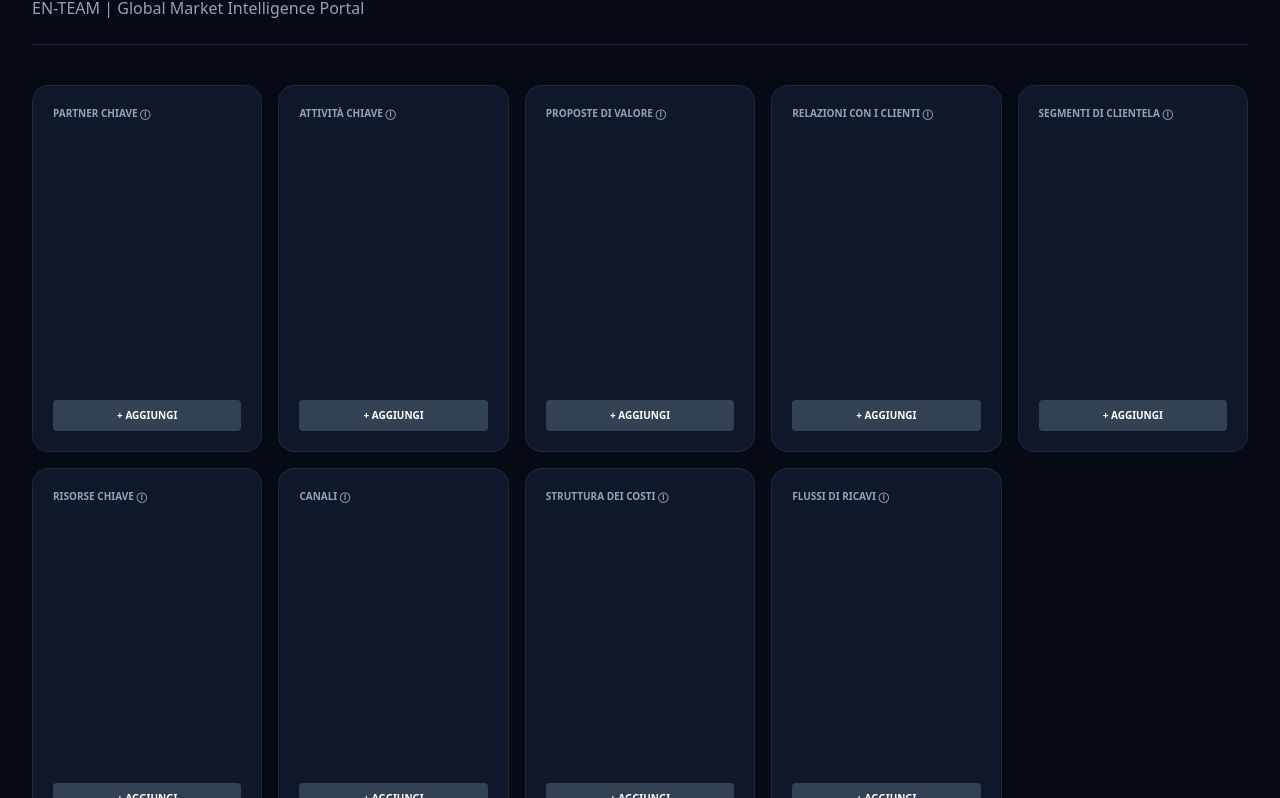
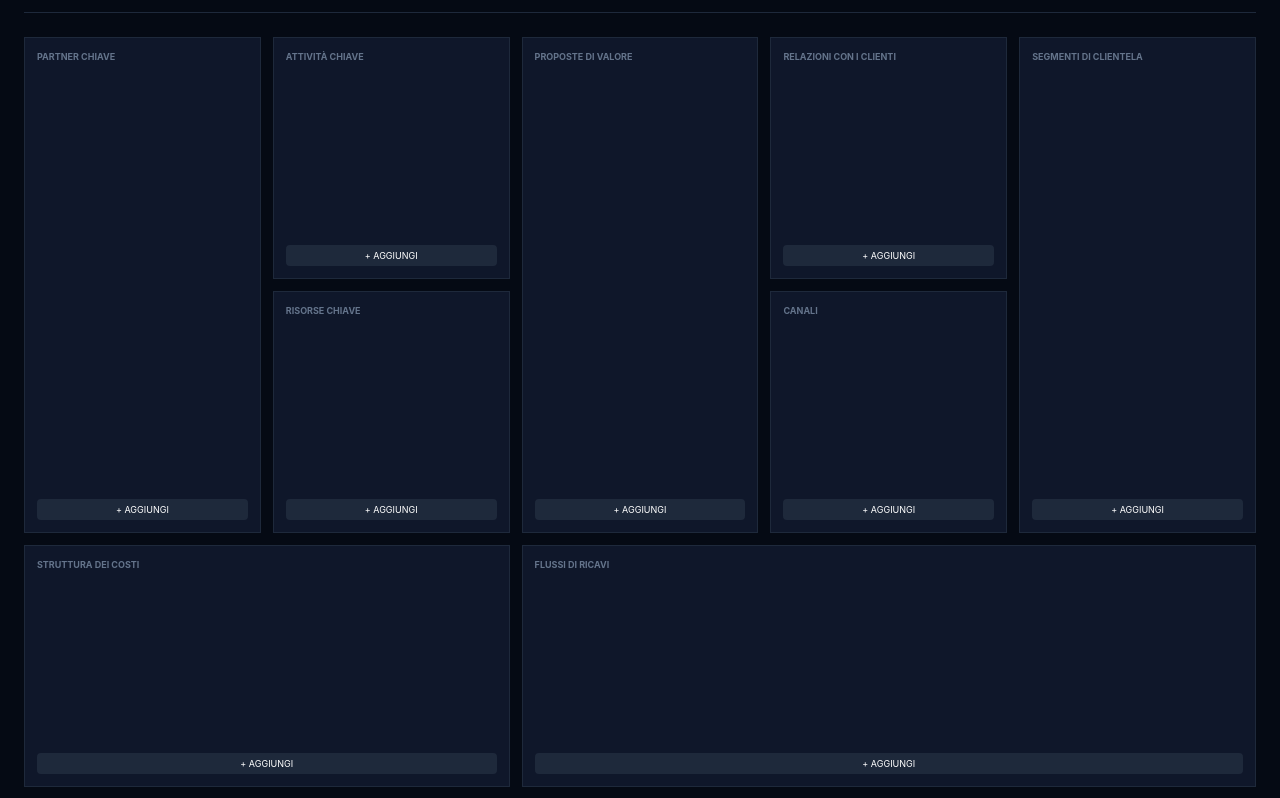
Before and after one commit to jonlewuk-ship-it/EN-Canvas, a website: page index.html in a window 1280 px wide. Shown: the part 84-882 px from the top of the page. Drawn offline with nearby package versions, Linux system fonts and the light colour scheme.

Commit message:
Update index.html

```diff
--- a/index.html
+++ b/index.html
@@ -4,78 +4,81 @@
     <meta charset="UTF-8">
     <script src="https://cdn.tailwindcss.com"></script>
     <style>
-        body { background-color: #050a14; color: #FFFFFF; }
-        .canvas-card { background: #0f172a; border: 1px solid #1e293b; }
+        body { background-color: #050a14; color: #FFFFFF; font-family: 'Inter', sans-serif; }
+        #canvas-grid {
+            display: grid;
+            grid-template-columns: repeat(5, 1fr);
+            grid-template-rows: repeat(3, 1fr);
+            gap: 12px;
+            height: 750px;
+        }
+        .bmc-box { background: #0f172a; border: 1px solid #1e293b; padding: 12px; display: flex; flex-direction: column; }
         .acca-yellow { color: #FFDD00; }
-        .entry-card { background: #1e293b; border-left: 4px solid #FFDD00; padding: 10px; margin-bottom: 8px; border-radius: 4px; }
-        /* Tooltip styling */
-        .tooltip { position: relative; cursor: help; }
-        .tooltip:hover::after { content: attr(data-tip); position: absolute; left: 0; top: 100%; background: #334155; padding: 5px; border-radius: 4px; font-size: 10px; width: 200px; z-index: 10; color: white; }
+        .entry-card { background: #1e293b; border-left: 4px solid #FFDD00; padding: 8px; margin-bottom: 8px; font-size: 0.8rem; }
     </style>
 </head>
-<body class="p-8">
-    <header class="mb-10 border-b border-slate-800 pb-6">
-        <h1 class="text-4xl font-extrabold">ACCA <span class="acca-yellow">BIM Strategy Canvas</span></h1>
-        <p class="text-slate-400 mt-2">EN-TEAM | Global Market Intelligence Portal</p>
+<body class="p-6">
+    <header class="mb-6 border-b border-slate-800 pb-4 flex justify-between items-center">
+        <div>
+            <h1 class="text-3xl font-extrabold">ACCA <span class="acca-yellow">BIM Strategy Canvas</span></h1>
+            <p class="text-slate-400 text-sm">EN-TEAM | Global Market Intelligence Portal</p>
+        </div>
     </header>
 
-    <div id="canvas-grid" class="grid grid-cols-5 grid-rows-2 gap-4 h-[750px]"></div>
+    <div id="canvas-grid">
+        <div class="bmc-box" style="grid-area: 1 / 1 / 3 / 2;" data-section="Partner Chiave"></div>
+        <div class="bmc-box" style="grid-area: 1 / 2 / 2 / 3;" data-section="Attività Chiave"></div>
+        <div class="bmc-box" style="grid-area: 2 / 2 / 3 / 3;" data-section="Risorse Chiave"></div>
+        <div class="bmc-box" style="grid-area: 1 / 3 / 3 / 4;" data-section="Proposte di Valore"></div>
+        <div class="bmc-box" style="grid-area: 1 / 4 / 2 / 5;" data-section="Relazioni con i Clienti"></div>
+        <div class="bmc-box" style="grid-area: 2 / 4 / 3 / 5;" data-section="Canali"></div>
+        <div class="bmc-box" style="grid-area: 1 / 5 / 3 / 6;" data-section="Segmenti di Clientela"></div>
+        <div class="bmc-box" style="grid-area: 3 / 1 / 4 / 3;" data-section="Struttura dei Costi"></div>
+        <div class="bmc-box" style="grid-area: 3 / 3 / 4 / 6;" data-section="Flussi di Ricavi"></div>
+    </div>
 
     <!-- Modal -->
     <div id="modal" class="hidden fixed inset-0 bg-black/90 flex items-center justify-center p-4 z-50">
-        <div class="bg-[#0f172a] p-8 rounded-2xl w-full max-w-xl border border-slate-700 shadow-2xl">
-            <h2 id="modal-title" class="text-2xl font-bold mb-4 acca-yellow"></h2>
-            <textarea id="entry-text" class="w-full h-40 p-4 rounded bg-slate-950 text-white border border-slate-700 mb-6" placeholder="Inserisci qui la strategia..."></textarea>
-            <div class="flex justify-end gap-3">
-                <button onclick="closeModal()" class="px-5 py-2 text-slate-400">Annulla</button>
-                <button id="save-btn" class="px-8 py-2 bg-[#FFDD00] text-black font-bold rounded">Salva Strategia</button>
+        <div class="bg-[#0f172a] p-8 rounded-2xl w-full max-w-xl border border-slate-700">
+            <h2 id="modal-title" class="text-xl font-bold mb-4 acca-yellow"></h2>
+            <textarea id="entry-text" class="w-full h-32 p-4 bg-slate-950 rounded border border-slate-700 text-white"></textarea>
+            <div id="modal-guidance" class="mt-4"></div>
+            <div class="flex justify-end gap-3 mt-6">
+                <button onclick="closeModal()" class="text-slate-400">Annulla</button>
+                <button onclick="saveEntry()" class="px-6 py-2 bg-[#FFDD00] text-black font-bold rounded">Salva Strategia</button>
             </div>
         </div>
     </div>
 
     <script>
-        const sections = [
-            { name: "Partner Chiave", help: "Alleanze, partner BIM-GIS e fornitori." },
-            { name: "Attività Chiave", help: "R&D, localizzazione, supporto tecnico." },
-            { name: "Proposte di Valore", help: "Interoperabilità, CDE, vantaggi competitivi." },
-            { name: "Relazioni con i Clienti", help: "Retention, supporto, community." },
-            { name: "Segmenti di Clientela", help: "PA, General Contractor, Progettisti." },
-            { name: "Risorse Chiave", help: "Tecnologia, capitale umano, cloud." },
-            { name: "Canali", help: "Marketplace, webinar, vendita diretta." },
-            { name: "Struttura dei Costi", help: "Hosting, R&D, marketing." },
-            { name: "Flussi di Ricavi", help: "SaaS, licenze Enterprise." }
-        ];
+        const guidance = {
+            "Partner Chiave": "Esempio: Esri, buildingSMART, system integrator locali.",
+            "Attività Chiave": "Esempio: Sviluppo plugin usBIM, localizzazione G-Gov.",
+            "Risorse Chiave": "Esempio: Motore browser proprietario, capitale umano BIM.",
+            "Proposte di Valore": "Esempio: Interoperabilità a Perdita Zero (IFC), gemelli digitali.",
+            "Relazioni con i Clienti": "Esempio: Nurturing automatizzato, customer success dedicato.",
+            "Canali": "Esempio: Marketplace globale, inbound freemium, webinar.",
+            "Segmenti di Clientela": "Esempio: PA, Smart Cities, General Contractor.",
+            "Struttura dei Costi": "Esempio: Hosting massivo, R&D, marketing internazionale.",
+            "Flussi di Ricavi": "Esempio: SaaS pay-per-use, licenze Enterprise CDE."
+        };
 
-        function renderGrid() {
-            const grid = document.getElementById('canvas-grid');
-            sections.forEach(sec => {
-                const div = document.createElement('div');
-                div.className = "canvas-card p-5 rounded-2xl flex flex-col tooltip";
-                div.setAttribute('data-tip', sec.help);
-                div.innerHTML = `
-                    <h2 class="text-[10px] uppercase font-bold text-slate-400 mb-4">${sec.name} ⓘ</h2>
-                    <div id="content-${sec.name.replace(/ /g, '-')}" class="flex-grow overflow-y-auto space-y-2 text-sm text-white"></div>
-                    <button class="add-btn w-full py-2 bg-slate-700 hover:bg-slate-600 rounded text-[10px] font-bold" data-section="${sec.name}">+ AGGIUNGI</button>
-                `;
-                grid.appendChild(div);
-            });
-            // Attach event listeners after rendering
-            document.querySelectorAll('.add-btn').forEach(btn => {
-                btn.onclick = () => openModal(btn.getAttribute('data-section'));
-            });
+        // Render Boxes
+        document.querySelectorAll('.bmc-box').forEach(box => {
+            const sec = box.getAttribute('data-section');
+            box.innerHTML = `<h2 class="text-[9px] uppercase font-bold text-slate-500 mb-2">${sec}</h2>
+                             <div id="content-${sec.replace(/ /g, '-')}" class="flex-grow overflow-y-auto mb-2"></div>
+                             <button onclick="openModal('${sec}')" class="text-[9px] bg-slate-800 py-1 rounded hover:bg-slate-700">+ AGGIUNGI</button>`;
+        });
+
+        function openModal(sec) {
+            document.getElementById('modal-title').innerText = sec;
+            document.getElementById('modal-guidance').innerHTML = `<p class="text-[10px] text-[#FFDD00] uppercase font-bold">Guida:</p><p class="text-xs text-slate-300 italic">${guidance[sec]}</p>`;
+            document.getElementById('modal').classList.remove('hidden');
         }
 
-        let activeSection = "";
-        function openModal(sec) { activeSection = sec; document.getElementById('modal-title').innerText = sec; document.getElementById('modal').classList.remove('hidden'); }
         function closeModal() { document.getElementById('modal').classList.add('hidden'); }
-        async function saveEntry() {
-            const content = document.getElementById('entry-text').value;
-            await fetch('/api/canvas', { method: 'POST', headers: {'Content-Type': 'application/json'}, body: JSON.stringify({ section: activeSection, content }) });
-            location.reload();
-        }
-        document.getElementById('save-btn').onclick = saveEntry;
-
-        renderGrid();
+        // ... (Include your existing fetch/save logic here)
     </script>
 </body>
 </html>
```
